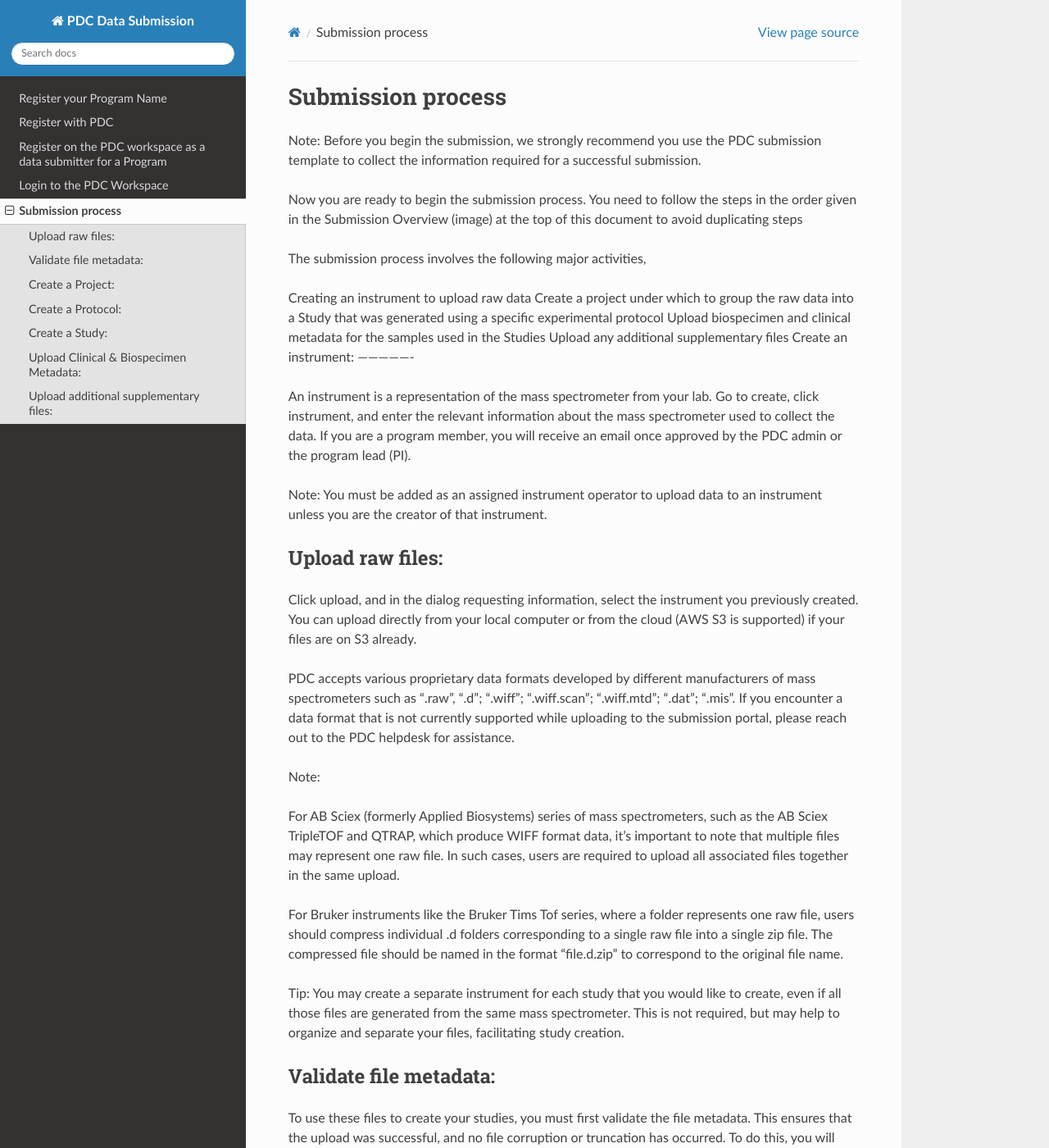
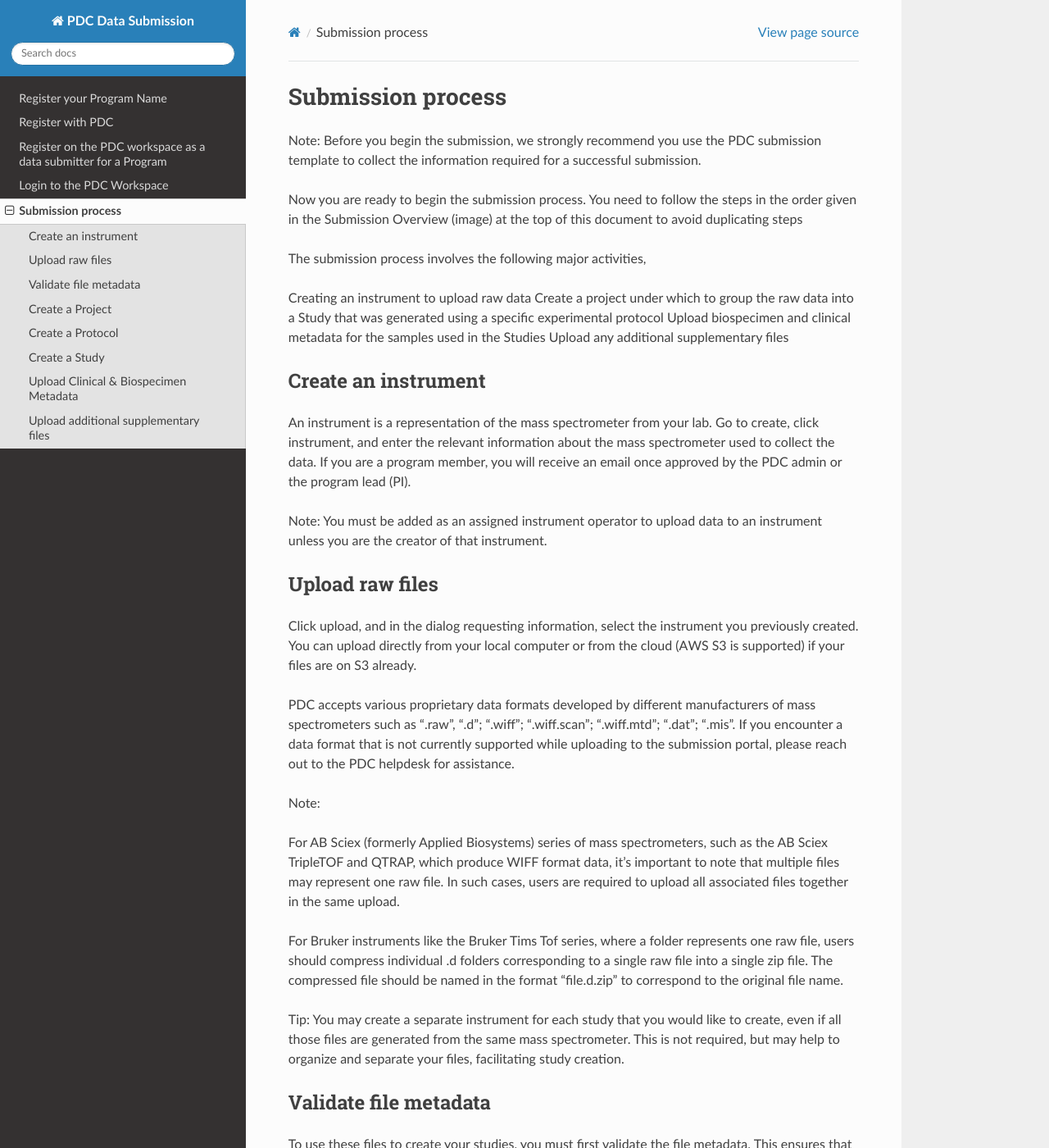
Before and after one commit to dev24665/test-sub-rtd, a Sphinx documentation site: the page built from docs/source/submission_process.rst, in a window 1280 px wide and 1400 px high. Shown: the whole window at 82% size. Built offline with Sphinx 7.4.7 and the Read the Docs theme 3.1.0, drawn with Linux system fonts in a browser that asks for light colours; some of the changed text lies outside the part shown.

Commit message:
Update submission_process.rst

```diff
--- a/docs/source/submission_process.rst
+++ b/docs/source/submission_process.rst
@@ -11,14 +11,15 @@
 Create a project under which to group the raw data into a Study that was generated using a specific experimental protocol
 Upload biospecimen and clinical metadata for the samples used in the Studies
 Upload any additional supplementary files
-Create an instrument:
+
+Create an instrument
 ----------------
 
 An instrument is a representation of the mass spectrometer from your lab. Go to create, click instrument, and enter the relevant information about the mass spectrometer used to collect the data. If you are a program member, you will receive an email once approved by the PDC admin or the program lead (PI).
 
 Note: You must be added as an assigned instrument operator to upload data to an instrument unless you are the creator of that instrument.
 
-Upload raw files:
+Upload raw files
 ---------------
 
 Click upload, and in the dialog requesting information, select the instrument you previously created. You can upload directly from your local computer or from the cloud (AWS S3 is supported) if your files are on S3 already.
@@ -34,7 +35,7 @@
 Tip: You may create a separate instrument for each study that you would like to create, even if all those files are generated from the same mass spectrometer. This is not required, but may help to organize and separate your files, facilitating study creation.
 
 
-Validate file metadata:
+Validate file metadata
 --------------
 
 To use these files to create your studies, you must first validate the file metadata. This ensures that the upload was successful, and no file corruption or truncation has occurred. To do this, you will need the "File_Metadata" sheet from your PDC Data Submission Template saved as a TSV file.
@@ -56,14 +57,14 @@
 
 These differences may be the result of corruption or truncation of the file when uploading to Workspace. Check your metadata worksheet and make sure the values are correct; if they are, then you will need to delete, re-upload and validate the failed files. Once all files have successfully validated, they may be used in the creation of your studies.
 
-Create a Project:
+Create a Project
 -------------
 
 Before you can create a Study or add your Protocol, you first need to create a Project.
 
 Click Create->Project to open the wizard. Next, give your Project a name, select a Program and area of Research. You may also add collaborators to your project using the Sharing tab.
 
-Create a Protocol:
+Create a Protocol
 --------------
 
 Next, you will add the protocol metadata used in your Study. Click Create->Protocol to open the wizard. Required fields are marked with *. If you are unable to complete your protocol, you can ‘Save as Draft’ and resume later.
@@ -75,7 +76,7 @@
 If you feel that the wizard does not adequately meet your annotation needs for your particular Protocol, please contact the PDC by email for help resolving any issues.
 
 
-Create a Study:
+Create a Study
 --------------
 
 In the PDC workspace, a study is a group of instrument raw files that are generated using a specific experimental protocol, with a well-annotated experimental design (sample to file mapping) that can be analyzed through a single bioinformatics pipeline.
@@ -87,7 +88,7 @@
 
 Click "Edit" and proceed with entering your study data.
 
-Upload Clinical & Biospecimen Metadata:
+Upload Clinical & Biospecimen Metadata
 -----------
 
 To load the Clinical and Biospecimen data, save the Case Matrix, Case, Demographics, Diagnosis, Exposure, Family History, Treatment, Follow-Up, Sample, and Aliquot worksheets as TSV files from the PDC Submission template you prepared.
@@ -118,7 +119,7 @@
 Select the metadata upload set you wish to update; the name of the set contains the prefix or suffix of your TSV files and a timestamp of the original upload. Once you have selected a set to update, upload the set of 10 TSVs for the cases, samples, and aliquots you wish to update.
 You may choose to include only a subset of the cases, samples, and aliquots included in the original upload, but cannot include those that were not included in the original set.
 
-Upload additional supplementary files:
+Upload additional supplementary files
 --------------
 
 You may also upload additional supplementary files (non-raw files), such as processed outputs from your own data analysis pipeline, SOPs, clinical data, etc. You can select the appropriate data category for the files you wish upload - ‘Alternative Processing Pipeline’, ‘Other Metadata’ and ‘Supplementary Data’.
```
